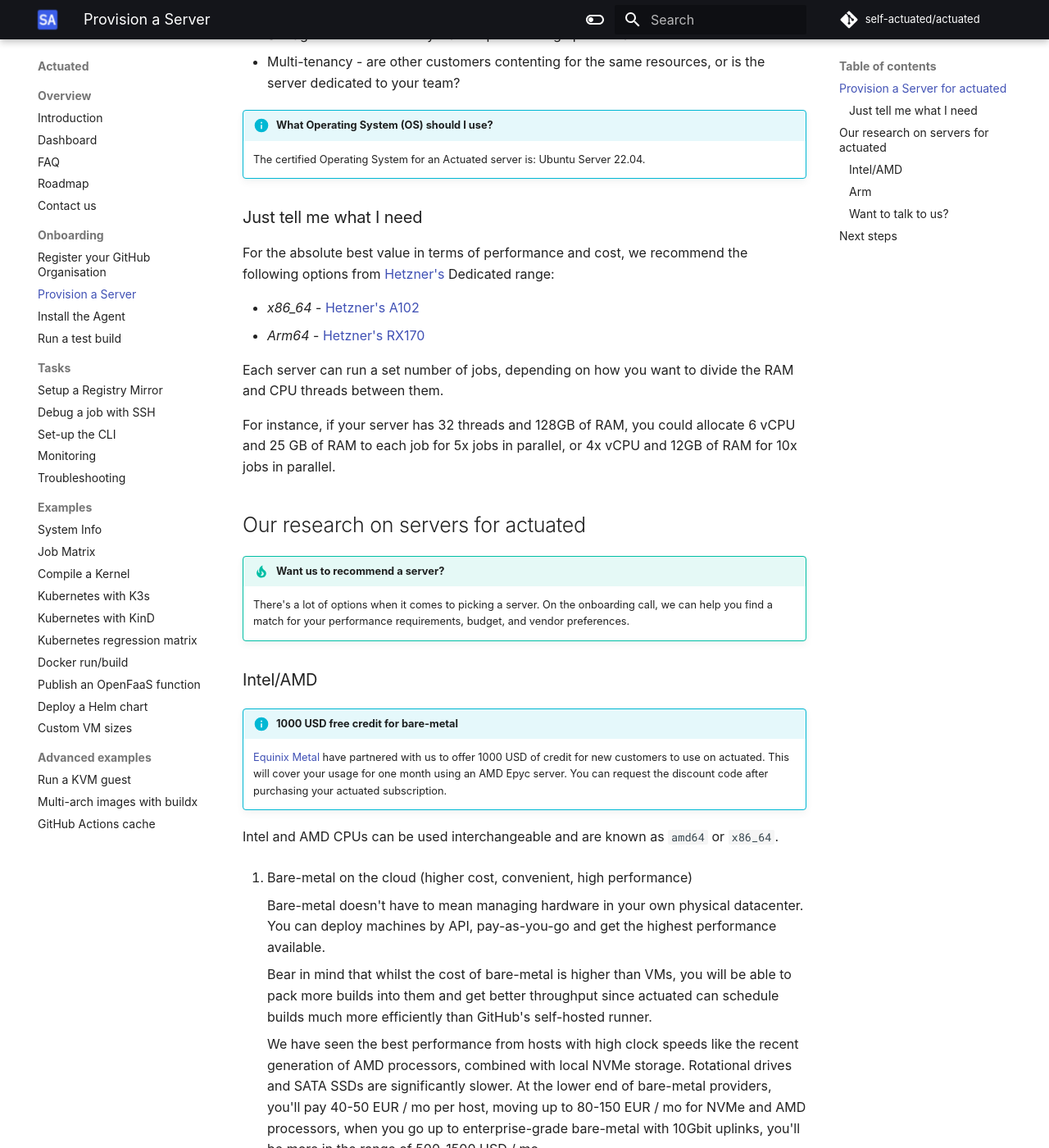
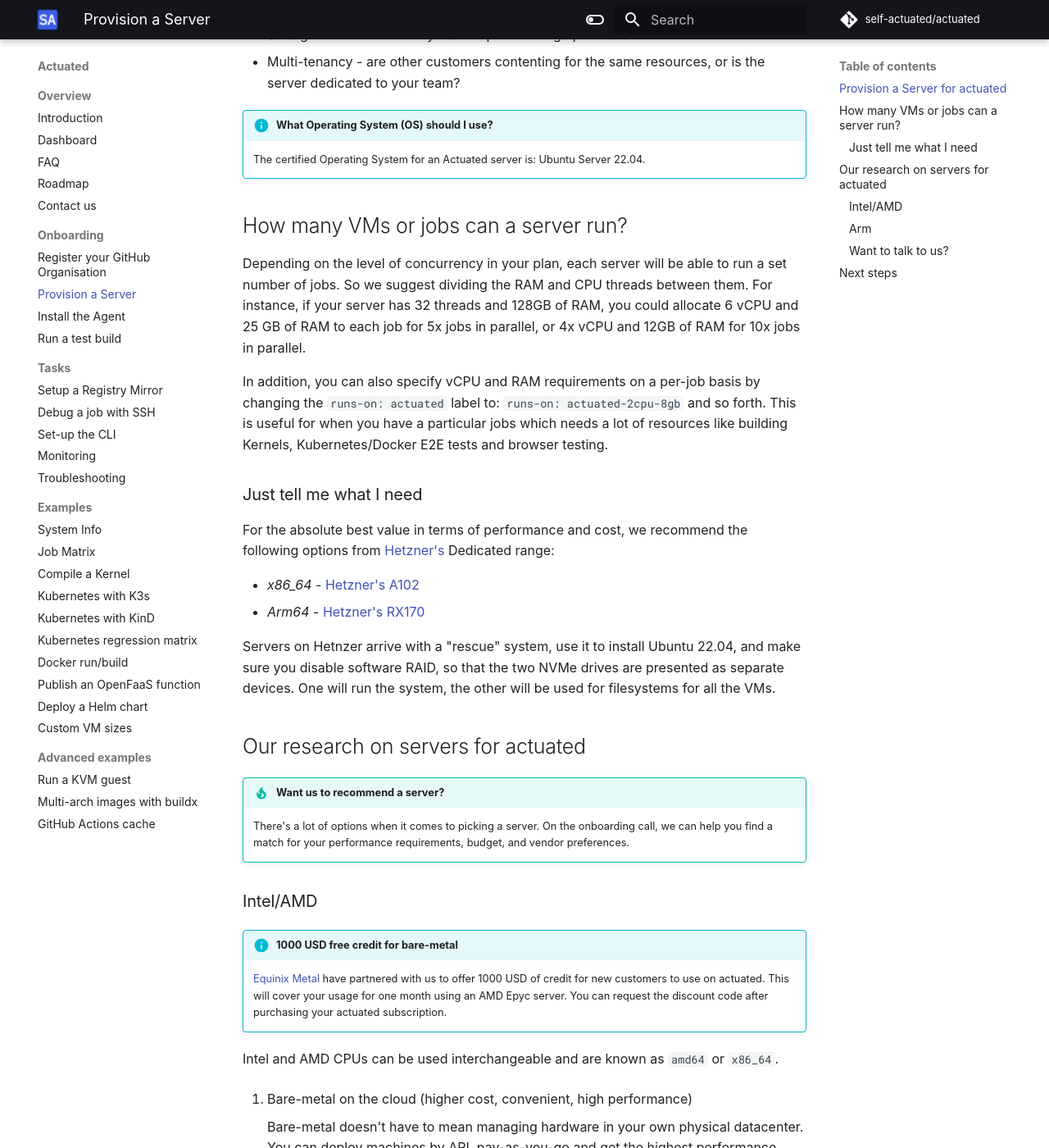
Before and after one commit to welteki/docs.actuated.dev, an MkDocs documentation site: the page built from docs/provision-server.md, in a window 1280 px wide and 1400 px high, scrolled down 740 px. Shown: the whole window at 82% size. Built offline with MkDocs 1.6.1 and Material for MkDocs 9.7.7, drawn with Linux system fonts in a browser that asks for light colours; some web fonts are replaced.

Commit message:
Update notes on rescue system for hetzner
Signed-off-by: Alex Ellis (OpenFaaS Ltd) <alexellis2@gmail.com>

```diff
--- a/docs/provision-server.md
+++ b/docs/provision-server.md
@@ -19,6 +19,12 @@
 !!! info "What Operating System (OS) should I use?"
     The certified Operating System for an Actuated server is: Ubuntu Server 22.04.
 
+## How many VMs or jobs can a server run?
+
+Depending on the level of concurrency in your plan, each server will be able to run a set number of jobs. So we suggest dividing the RAM and CPU threads between them. For instance, if your server has 32 threads and 128GB of RAM, you could allocate 6 vCPU and 25 GB of RAM to each job for 5x jobs in parallel, or 4x vCPU and 12GB of RAM for 10x jobs in parallel.
+
+In addition, you can also specify vCPU and RAM requirements on a per-job basis by changing the `runs-on: actuated` label to: `runs-on: actuated-2cpu-8gb` and so forth. This is useful for when you have a particular jobs which needs a lot of resources like building Kernels, Kubernetes/Docker E2E tests and browser testing.
+
 ### Just tell me what I need
 
 For the absolute best value in terms of performance and cost, we recommend the following options from [Hetzner's](https://www.hetzner.com) Dedicated range:
@@ -26,9 +32,7 @@
 * *x86_64* - [Hetzner's A102](https://www.hetzner.com/dedicated-rootserver/ax102)
 * *Arm64* - [Hetzner's RX170](https://www.hetzner.com/dedicated-rootserver/matrix-rx)
 
-Each server can run a set number of jobs, depending on how you want to divide the RAM and CPU threads between them.
-
-For instance, if your server has 32 threads and 128GB of RAM, you could allocate 6 vCPU and 25 GB of RAM to each job for 5x jobs in parallel, or 4x vCPU and 12GB of RAM for 10x jobs in parallel.
+Servers on Hetnzer arrive with a "rescue" system, use it to install Ubuntu 22.04, and make sure you disable software RAID, so that the two NVMe drives are presented as separate devices. One will run the system, the other will be used for filesystems for all the VMs.
 
 ## Our research on servers for actuated
 
```
